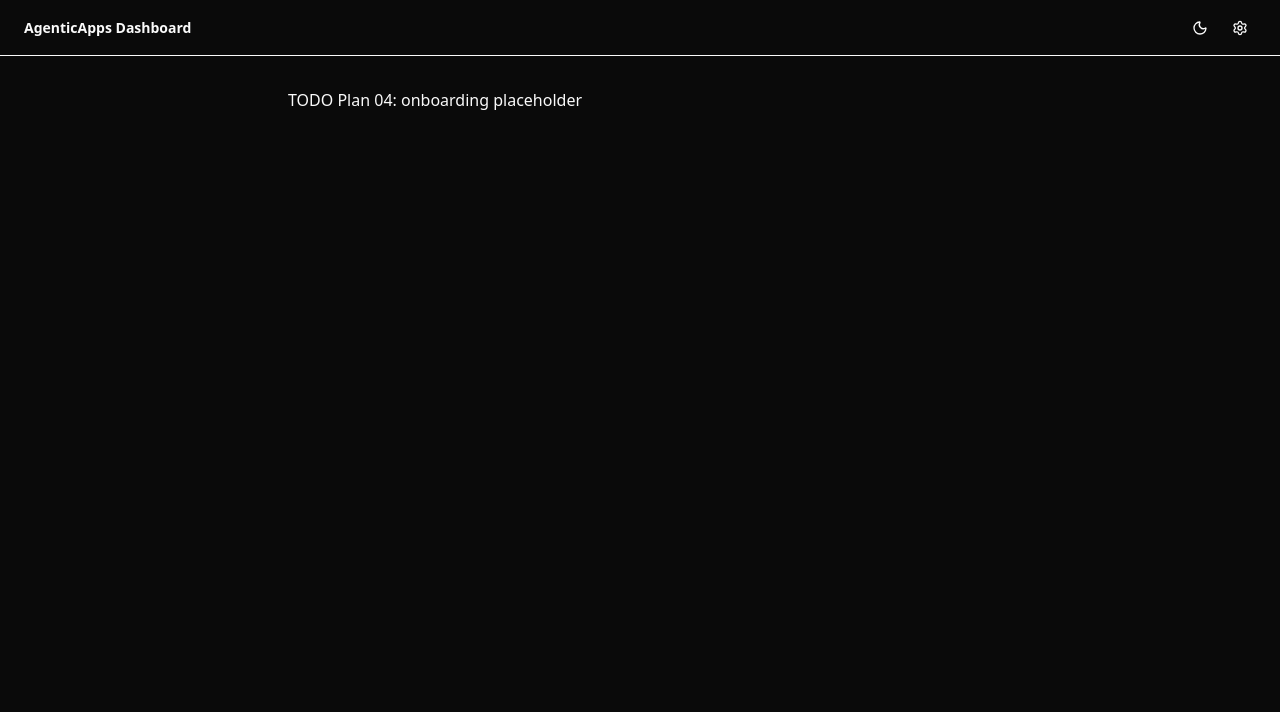
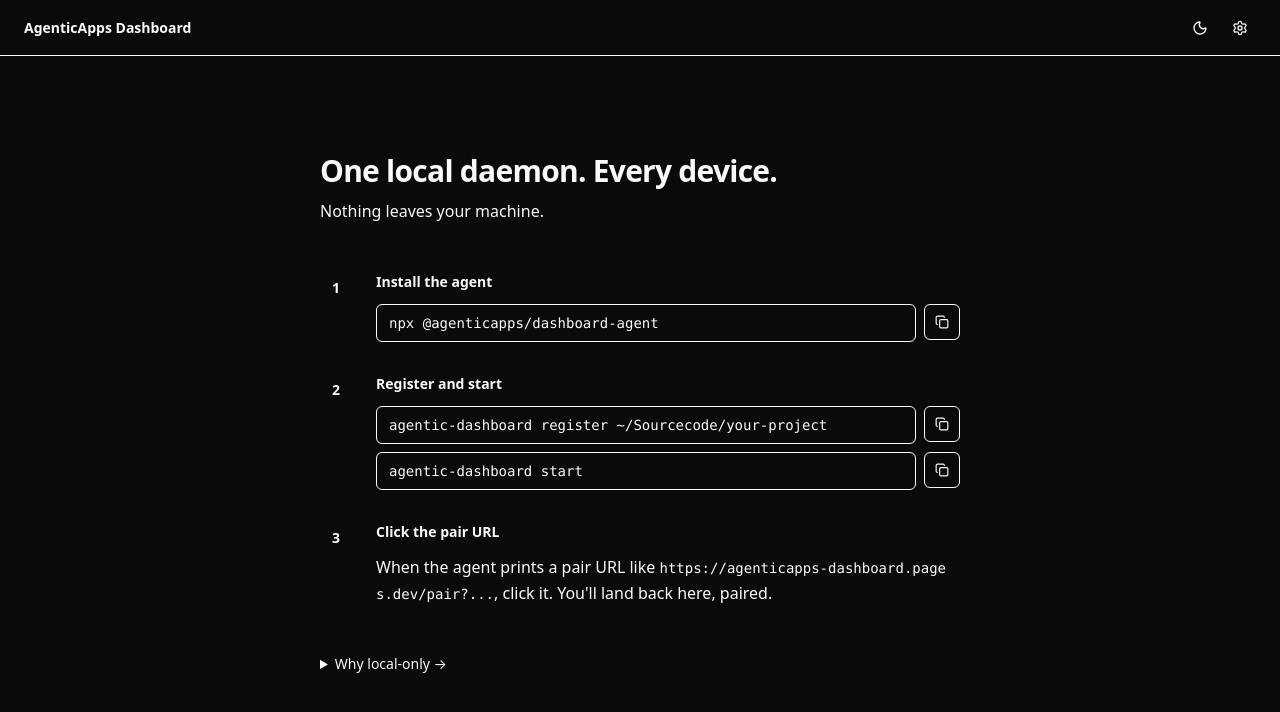
Before and after one commit to agenticapps-eu/agenticapps-dashboard, a React (Vite) app in the folder packages/spa/: page /onboarding in a window 1280 px wide. Shown: the top 712 px of the page. Built offline with nearby package versions, Linux system fonts and the light colour scheme.

Commit message:
feat(02): /onboarding route + OnboardingHero + CodeBlock (D-01 hero with verbatim copy)

```diff
--- a/packages/shared/src/index.ts
+++ b/packages/shared/src/index.ts
@@ -1,6 +1,6 @@
 export { HealthResponseSchema } from './schemas/health.js'
 export type { HealthResponse } from './schemas/health.js'
-export { AuthFileSchema, TokenSchema } from './schemas/auth.js'
+export { TokenSchema, AuthFileSchema } from './schemas/auth.js'
 export type { AuthFile } from './schemas/auth.js'
 export {
   RegistryEntrySchema,
--- /dev/null
+++ b/packages/spa/src/components/CodeBlock.tsx
@@ -0,0 +1,52 @@
+import { useState } from 'react'
+import { Copy, Check } from 'lucide-react'
+
+export type CodeBlockProps = {
+  command: string
+  copyLabel: string
+}
+
+export function CodeBlock({ command, copyLabel }: CodeBlockProps) {
+  const [state, setState] = useState<'idle' | 'copied' | 'failed'>('idle')
+
+  const onCopy = async (): Promise<void> => {
+    try {
+      await navigator.clipboard.writeText(command)
+      setState('copied')
+      window.setTimeout(() => setState('idle'), 1500)
+    } catch {
+      setState('failed')
+      window.setTimeout(() => setState('idle'), 3000)
+    }
+  }
+
+  const Icon = state === 'copied' ? Check : Copy
+  const iconColor =
+    state === 'copied' ? 'text-[--success]' : 'text-[--text-muted] group-hover:text-[--text]'
+
+  return (
+    <div className="flex items-stretch gap-2">
+      <div className="flex-1 overflow-x-auto whitespace-nowrap rounded-md border border-[--border-strong] bg-[--surface-elevated] px-3 py-2 font-mono text-sm text-[--text]">
+        {command}
+      </div>
+      <button
+        type="button"
+        onClick={onCopy}
+        aria-label={copyLabel}
+        className="group inline-flex h-9 w-9 items-center justify-center rounded-md border border-[--border-strong] bg-[--surface-elevated] hover:bg-[--border] focus:outline-none focus-visible:ring-2 focus-visible:ring-[--ring] focus-visible:ring-offset-2 focus-visible:ring-offset-[--bg]"
+      >
+        <Icon size={14} aria-hidden="true" className={iconColor} />
+      </button>
+      {state === 'copied' && (
+        <span aria-live="polite" className="sr-only">
+          Copied
+        </span>
+      )}
+      {state === 'failed' && (
+        <span role="alert" className="sr-only">
+          Failed to copy. Press Cmd+C with the line selected.
+        </span>
+      )}
+    </div>
+  )
+}
--- /dev/null
+++ b/packages/spa/src/components/OnboardingHero.tsx
@@ -0,0 +1,77 @@
+import { CodeBlock } from './CodeBlock.js'
+
+export function OnboardingHero() {
+  return (
+    <div className="mx-auto max-w-3xl px-6 py-12 md:px-8 md:pt-16">
+      <header>
+        <h1 className="text-3xl font-semibold leading-tight tracking-tight text-[--text]">
+          One local daemon. Every device.
+        </h1>
+        <p className="mt-2 text-base leading-relaxed text-[--text-muted]">
+          Nothing leaves your machine.
+        </p>
+      </header>
+
+      <ol className="mt-12 space-y-8" role="list">
+        <li className="grid grid-cols-[40px_1fr] gap-4">
+          <div className="flex aspect-square w-8 items-center justify-center rounded-full bg-[--surface-elevated] text-sm font-semibold text-[--text]">
+            1
+          </div>
+          <div className="space-y-3">
+            <h2 className="text-sm font-semibold text-[--text]">Install the agent</h2>
+            <CodeBlock
+              command="npx @agenticapps/dashboard-agent"
+              copyLabel="Copy install command"
+            />
+          </div>
+        </li>
+
+        <li className="grid grid-cols-[40px_1fr] gap-4">
+          <div className="flex aspect-square w-8 items-center justify-center rounded-full bg-[--surface-elevated] text-sm font-semibold text-[--text]">
+            2
+          </div>
+          <div className="space-y-3">
+            <h2 className="text-sm font-semibold text-[--text]">Register and start</h2>
+            <div className="space-y-2">
+              <CodeBlock
+                command="agentic-dashboard register ~/Sourcecode/your-project"
+                copyLabel="Copy register command"
+              />
+              <CodeBlock command="agentic-dashboard start" copyLabel="Copy start command" />
+            </div>
+          </div>
+        </li>
+
+        <li className="grid grid-cols-[40px_1fr] gap-4">
+          <div className="flex aspect-square w-8 items-center justify-center rounded-full bg-[--surface-elevated] text-sm font-semibold text-[--text]">
+            3
+          </div>
+          <div className="space-y-3">
+            <h2 className="text-sm font-semibold text-[--text]">Click the pair URL</h2>
+            <p className="text-base leading-relaxed text-[--text-muted]">
+              When the agent prints a pair URL like{' '}
+              <code className="break-all font-mono text-sm">
+                https://agenticapps-dashboard.pages.dev/pair?...
+              </code>
+              , click it. You&apos;ll land back here, paired.
+            </p>
+          </div>
+        </li>
+      </ol>
+
+      <details className="mt-12 max-w-prose">
+        <summary className="cursor-pointer text-sm text-[--accent] hover:underline focus:outline-none focus-visible:ring-2 focus-visible:ring-[--ring] focus-visible:ring-offset-2 focus-visible:ring-offset-[--bg]">
+          Why local-only →
+        </summary>
+        <p className="mt-3 text-base leading-relaxed text-[--text-muted]">
+          Your <code className="font-mono text-sm">.planning/</code>,{' '}
+          <code className="font-mono text-sm">.claude/</code>, and git history are sensitive.
+          This dashboard never uploads them. The agent runs on your machine, reads project files
+          locally, and serves them to a static page in your browser over a
+          bearer-token-authenticated loopback (or Tailscale) connection. No third-party service,
+          no telemetry, no analytics.
+        </p>
+      </details>
+    </div>
+  )
+}
--- a/packages/spa/src/routes/onboarding.lazy.tsx
+++ b/packages/spa/src/routes/onboarding.lazy.tsx
@@ -1,6 +1,14 @@
+import { useEffect } from 'react'
 import { createLazyRoute } from '@tanstack/react-router'
+import { OnboardingHero } from '../components/OnboardingHero.js'
 
-// TODO Plan 04: onboarding — replace with D-01 hero + numbered steps
 export const Route = createLazyRoute('/onboarding')({
-  component: () => <p>TODO Plan 04: onboarding placeholder</p>,
+  component: OnboardingPage,
 })
+
+function OnboardingPage() {
+  useEffect(() => {
+    document.title = 'AgenticApps Dashboard — Onboarding'
+  }, [])
+  return <OnboardingHero />
+}
```
Also changed, not shown: 2 other files (tests, documents, lock files or other folders).
